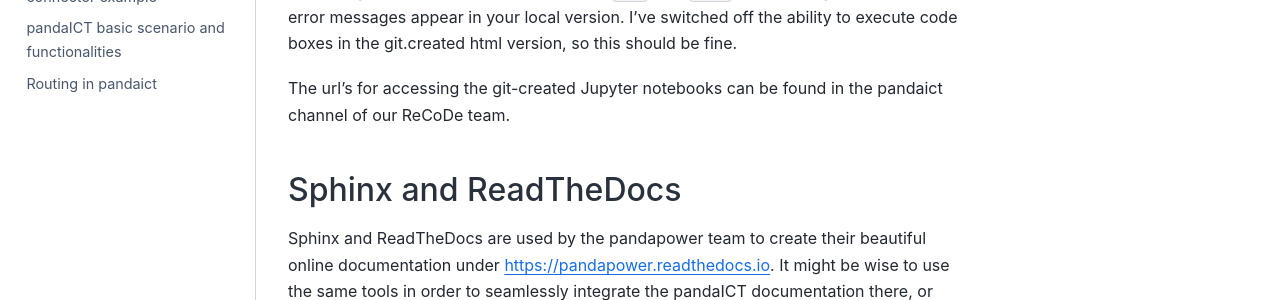
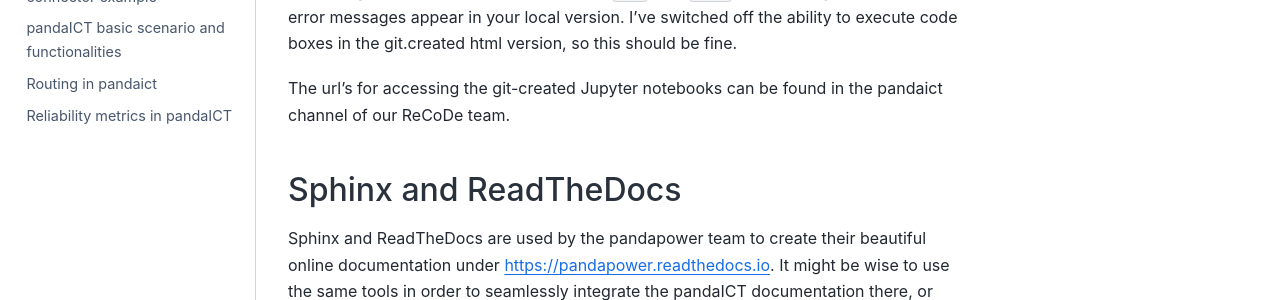
Before and after one commit to e2nIEE/pandaict, a Jupyter Book: the page built from doc/jupyter/pandaict/pandaICT_tools.ipynb, in a window 1280 px wide. Shown: the part 362-662 px from the top of the page. Built offline with Jupyter Book 1.0.4 settings and Sphinx 7.4.7 and the Sphinx Book theme 1.1.4, drawn with Linux system fonts in a browser that asks for light colours.

Commit message:
Added new page to jupyter toc

```diff
--- a/doc/jupyter/pandaict/_toc.yml
+++ b/doc/jupyter/pandaict/_toc.yml
@@ -9,3 +9,4 @@ chapters:
 - file: pp_pict_connector_example
 - file: pandaICT_scenario_useCases
 - file: pandaICT_routing
+- file: pandaICT_reliability_metrics
```
